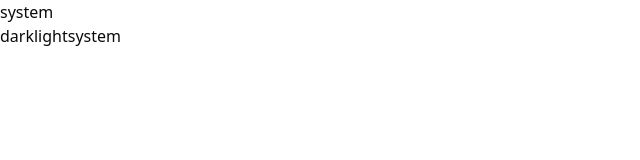
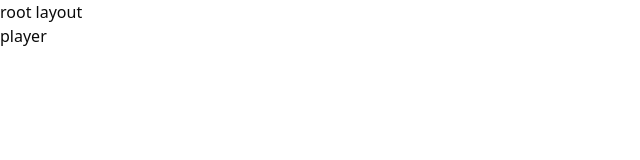
Before and after one commit to aligheisar/echo-shelf, a React (Vite) app: page / in a window 1280 px wide. Shown: the top 160 px of the page, without its empty margins (0-640 px from the left). Built offline with nearby package versions, Linux system fonts and the light colour scheme.

Commit message:
add react router to project and setup pages and layouts

```diff
--- a/package.json
+++ b/package.json
@@ -16,6 +16,7 @@
     "lucide-react": "^0.542.0",
     "react": "^19.1.1",
     "react-dom": "^19.1.1",
+    "react-router": "^7.8.2",
     "tailwind-merge": "^3.3.1",
     "tailwindcss": "^4.1.12",
     "zustand": "^5.0.8"
--- a/src/Root.tsx
+++ b/src/Root.tsx
@@ -1,12 +1,13 @@
 import "@/globals.css";
 
+import { RouterProvider } from "react-router";
 import { useTheme } from "@/hook/use-theme";
-import { ThemeSwitcher } from "@/components/ThemeSwitcher";
+import { router } from "@/Router";
 
 const Root = () => {
   useTheme();
 
-  return <ThemeSwitcher />;
+  return <RouterProvider router={router} />;
 };
 
 export default Root;
--- /dev/null
+++ b/src/Router.tsx
@@ -0,0 +1,14 @@
+import { createBrowserRouter } from "react-router";
+
+import { RootLayout } from "@/layouts/RootLayout";
+import { PlayerPage } from "@/pages/PlayerPage";
+
+const router = createBrowserRouter([
+  {
+    path: "/",
+    Component: RootLayout,
+    children: [{ index: true, Component: PlayerPage }],
+  },
+]);
+
+export { router };
--- /dev/null
+++ b/src/layouts/RootLayout.tsx
@@ -0,0 +1,12 @@
+import { Outlet } from "react-router";
+
+const RootLayout = () => {
+  return (
+    <>
+      <h1>root layout</h1>
+      <Outlet />
+    </>
+  );
+};
+
+export { RootLayout };
--- /dev/null
+++ b/src/pages/PlayerPage.tsx
@@ -0,0 +1,5 @@
+const PlayerPage = () => {
+  return <h1>player</h1>;
+};
+
+export { PlayerPage };
```
Also changed, not shown: 1 other file (tests, documents, lock files or other folders).
